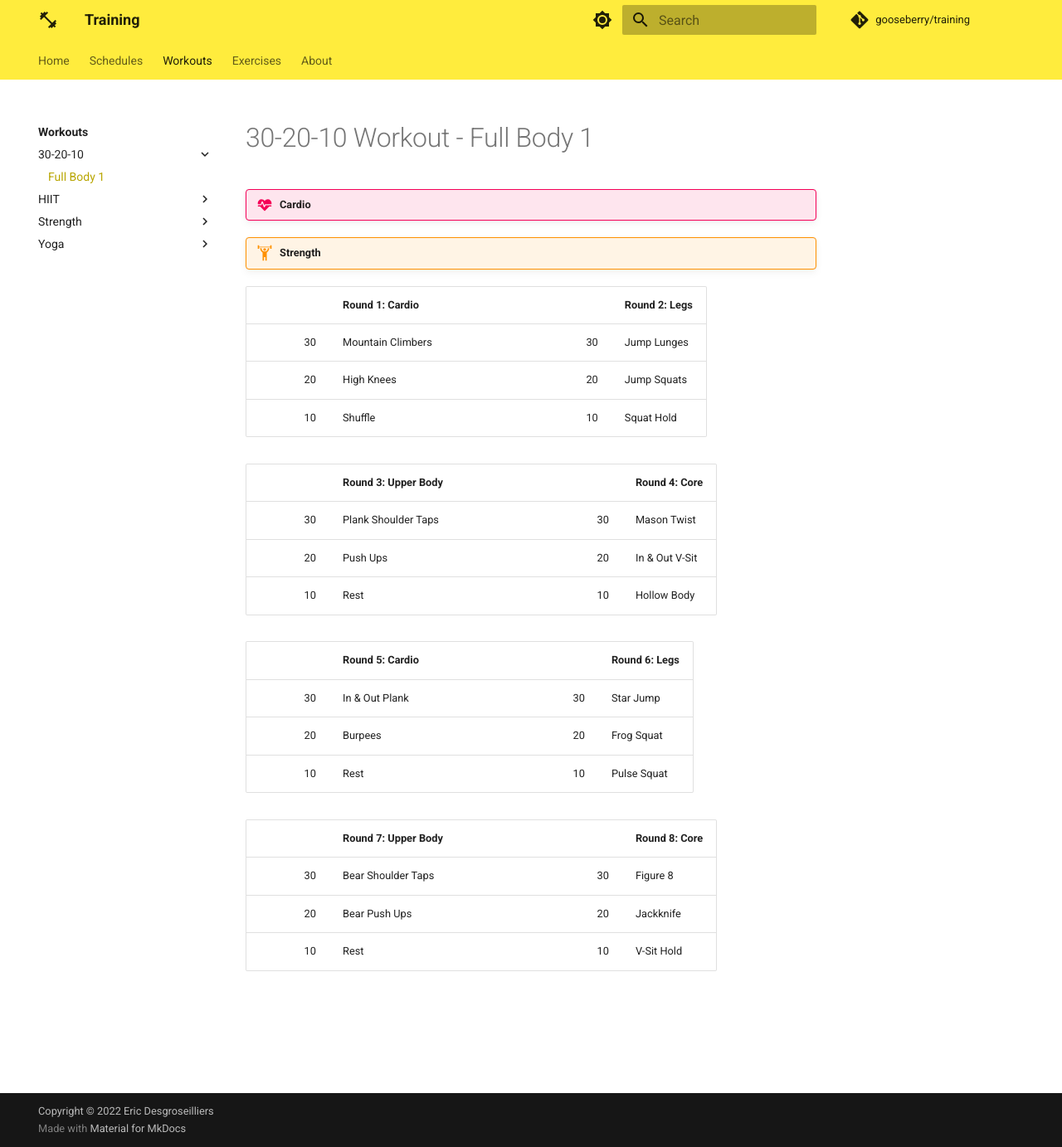
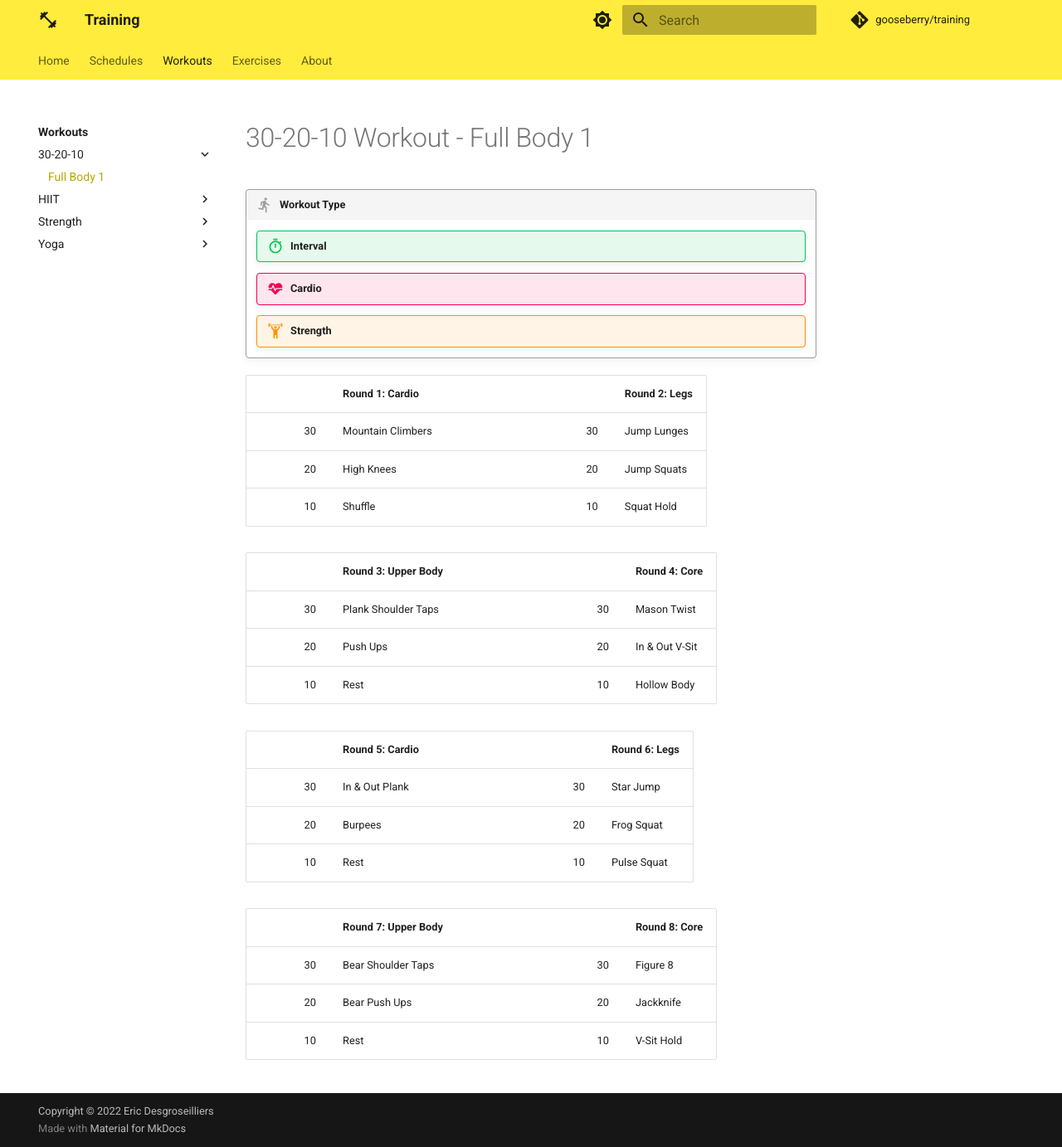
Before and after one commit to gooseberry/training, an MkDocs documentation site: the page built from docs/workouts/30-20-10/full-body-1.md, in a window 1280 px wide and 1383 px high. Shown: the whole window at 83% size. Built offline with MkDocs 1.6.1 and Material for MkDocs 9.7.7, drawn with Linux system fonts in a browser that asks for light colours; comment, search, counter and statistics services are not loaded.

Commit message:
workout admonition standard

```diff
--- a/docs/workouts/30-20-10/full-body-1.md
+++ b/docs/workouts/30-20-10/full-body-1.md
@@ -1,8 +1,13 @@
 # 30-20-10 Workout - Full Body 1
 
-!!! bug "Cardio"
+!!! quote "Workout Type"
 
-!!! warning "Strength"
+    !!! success "Interval"
+
+    !!! bug "Cardio"
+
+    !!! warning "Strength"
+
 
 |    | Round 1: Cardio   |    |    | Round 2: Legs  |
 |---:|:------------------|----|---:|:---------------|
--- a/mkdocs.yml
+++ b/mkdocs.yml
@@ -23,6 +23,8 @@ theme:
             bug: material/heart-pulse
             warning: material/weight-lifter
             example: material/yoga
+            success: material/timer-outline
+            quote: material/run
 
     palette:
 
```
